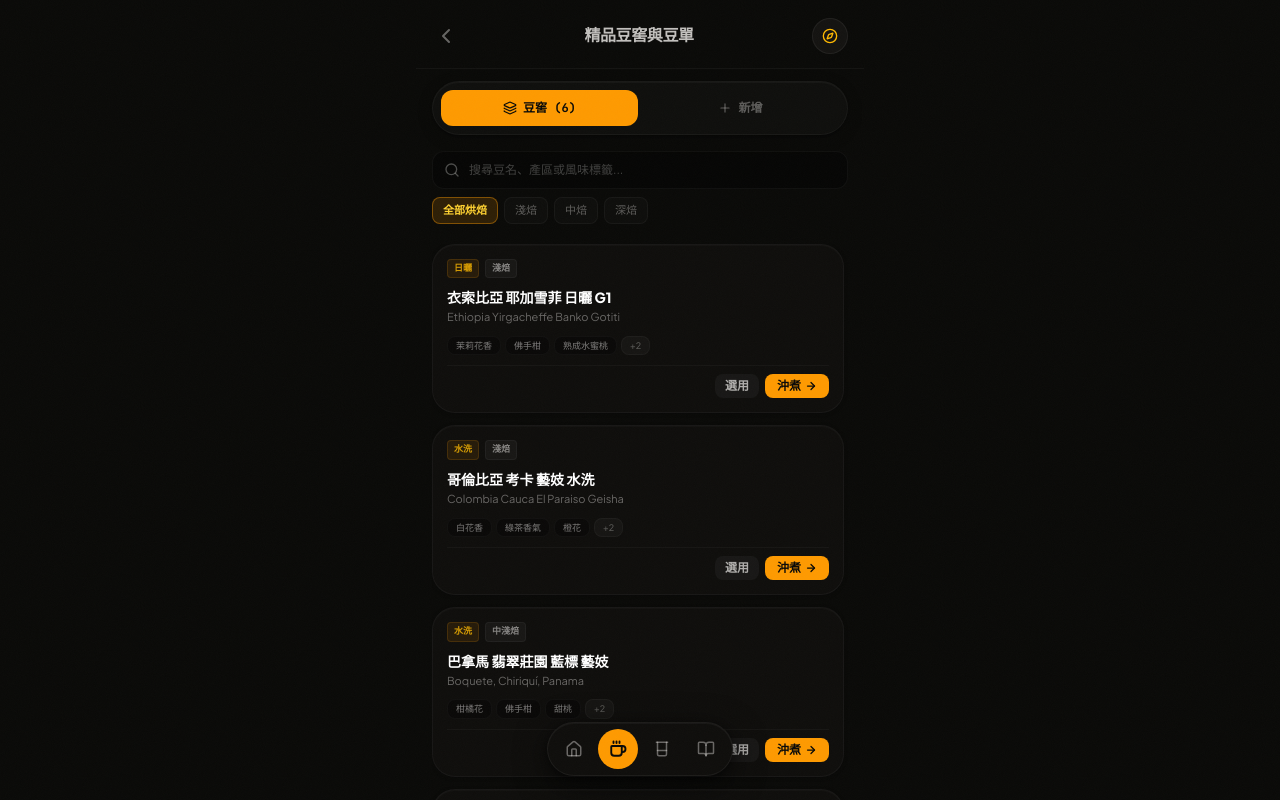
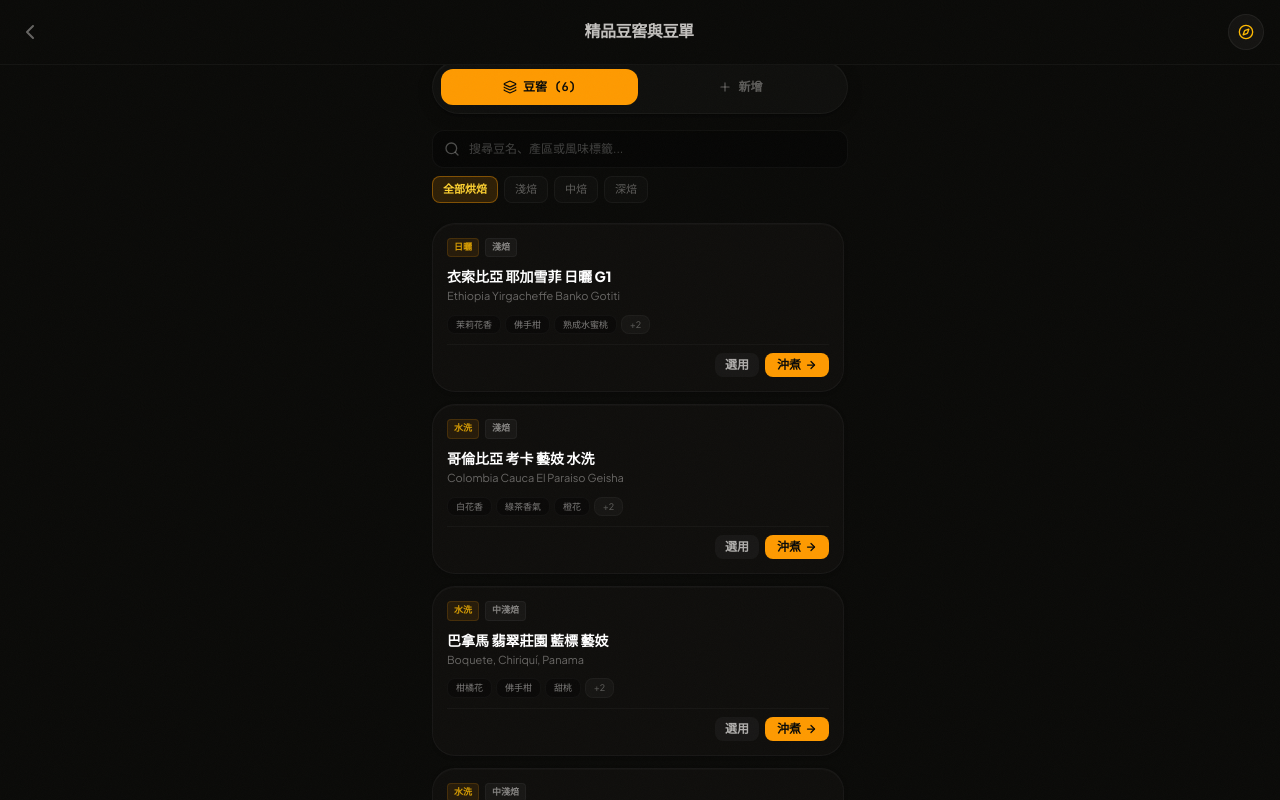
Before and after one commit to scmlewis/pour-over-companion, a React (Vite) app: page / in a window 1280 px wide. Both pictures are taken after a click on the button "豆單管理". Shown: the top 800 px of the page. Built offline with nearby package versions, Linux system fonts and the light colour scheme.

Commit message:
major revamp: fixed headers, no nav, no body padding, safe-area via CSS vars

```diff
--- a/src/App.tsx
+++ b/src/App.tsx
@@ -21,14 +21,6 @@ import { HistoryScreen } from './components/HistoryScreen';
 import { BrewLogDetailModal } from './components/BrewLogDetailModal';
 import { CustomRecipeModal } from './components/CustomRecipeModal';
 import { motion, AnimatePresence } from 'motion/react';
-import { Coffee, BookOpen, Beaker, Home } from 'lucide-react';
-
-const NAV_ITEMS: { view: AppView; icon: typeof Home; label: string }[] = [
-  { view: 'home', icon: Home, label: 'Home' },
-  { view: 'beans', icon: Coffee, label: 'Cellar' },
-  { view: 'lab', icon: Beaker, label: 'Lab' },
-  { view: 'history', icon: BookOpen, label: 'Journal' },
-];
 
 export default function App() {
   const [currentView, setCurrentView] = useState<AppView>('home');
@@ -223,14 +215,11 @@ export default function App() {
     }
   };
 
-  const showNav = !['brew', 'prep', 'finish'].includes(currentView);
-  const activeNav = currentView;
-
   const scrollToTop = () => window.scrollTo({ top: 0, behavior: 'instant' });
 
   return (
     <div className="min-h-[100dvh] bg-[#0a0a08] text-[#f0eeeb] flex flex-col items-center font-sans">
-      <main className="w-full max-w-md mx-auto px-4 pb-28 flex-1 flex flex-col">
+      <main className="w-full max-w-md mx-auto px-4 flex-1 flex flex-col">
         <AnimatePresence mode="wait">
           {currentView === 'home' && (
             <motion.div
@@ -241,6 +230,7 @@ export default function App() {
               transition={{ duration: 0.4, ease: [0.22, 1, 0.36, 1] }}
               onAnimationComplete={scrollToTop}
               className="flex-1 flex flex-col"
+              style={{ paddingTop: 'var(--sat, env(safe-area-inset-top))' }}
             >
               <HomeScreen
                 logs={logs}
@@ -269,6 +259,7 @@ export default function App() {
               transition={{ duration: 0.4, ease: [0.22, 1, 0.36, 1] }}
               onAnimationComplete={scrollToTop}
               className="flex-1 flex flex-col"
+              style={{ paddingTop: 'calc(var(--sat, env(safe-area-inset-top)) + 3.5rem)' }}
             >
               <BaristaLabScreen
                 onBack={() => setCurrentView('home')}
@@ -287,6 +278,7 @@ export default function App() {
               transition={{ duration: 0.4, ease: [0.22, 1, 0.36, 1] }}
               onAnimationComplete={scrollToTop}
               className="flex-1 flex flex-col"
+              style={{ paddingTop: 'calc(var(--sat, env(safe-area-inset-top)) + 3.5rem)' }}
             >
               <BeanCellarScreen
                 activeBean={scannedBean}
@@ -310,6 +302,7 @@ export default function App() {
               transition={{ duration: 0.4, ease: [0.22, 1, 0.36, 1] }}
               onAnimationComplete={scrollToTop}
               className="flex-1 flex flex-col"
+              style={{ paddingTop: 'calc(var(--sat, env(safe-area-inset-top)) + 3.5rem)' }}
             >
               <MethodSelector
                 recipes={allRecipes}
@@ -331,6 +324,7 @@ export default function App() {
               transition={{ duration: 0.4, ease: [0.22, 1, 0.36, 1] }}
               onAnimationComplete={scrollToTop}
               className="flex-1 flex flex-col"
+              style={{ paddingTop: 'calc(var(--sat, env(safe-area-inset-top)) + 3.5rem)' }}
             >
               <RecipeDetailScreen
                 recipe={selectedRecipe}
@@ -351,6 +345,7 @@ export default function App() {
               transition={{ duration: 0.35, ease: [0.22, 1, 0.36, 1] }}
               onAnimationComplete={scrollToTop}
               className="flex-1 flex flex-col"
+              style={{ paddingTop: 'var(--sat, env(safe-area-inset-top))' }}
             >
               <PrepChecklist
                 recipe={{ ...selectedRecipe, temp: brewConfig.temp }}
@@ -374,6 +369,7 @@ export default function App() {
               transition={{ duration: 0.3, ease: [0.22, 1, 0.36, 1] }}
               onAnimationComplete={scrollToTop}
               className="flex-1 flex flex-col"
+              style={{ paddingTop: 'var(--sat, env(safe-area-inset-top))' }}
             >
               <BrewScreen
                 recipe={{ ...selectedRecipe, temp: brewConfig.temp }}
@@ -398,6 +394,7 @@ export default function App() {
               transition={{ duration: 0.5, ease: [0.22, 1, 0.36, 1] }}
               onAnimationComplete={scrollToTop}
               className="flex-1 flex flex-col"
+              style={{ paddingTop: 'var(--sat, env(safe-area-inset-top))' }}
             >
               <FinishScreen
                 recipe={{ ...selectedRecipe, temp: brewConfig.temp }}
@@ -422,6 +419,7 @@ export default function App() {
               transition={{ duration: 0.4, ease: [0.22, 1, 0.36, 1] }}
               onAnimationComplete={scrollToTop}
               className="flex-1 flex flex-col"
+              style={{ paddingTop: 'calc(var(--sat, env(safe-area-inset-top)) + 3.5rem)' }}
             >
               <HistoryScreen
                 logs={logs}
@@ -434,45 +432,6 @@ export default function App() {
           )}
         </AnimatePresence>
       </main>
-
-      {/* Floating Pill Navigation */}
-      {showNav && (
-        <nav className="fixed left-1/2 -translate-x-1/2 z-40" style={{ bottom: 'max(1.5rem, calc(var(--sab, env(safe-area-inset-bottom)) + 1.5rem))' }}>
-          <motion.div
-            initial={{ opacity: 0, y: 20, scale: 0.9 }}
-            animate={{ opacity: 1, y: 0, scale: 1 }}
-            transition={{ duration: 0.5, ease: [0.16, 1, 0.3, 1], delay: 0.2 }}
-            className="flex items-center gap-1 p-1.5 rounded-full bg-[#0f0e0c] border border-white/[0.06] shadow-[0_8px_32px_rgba(0,0,0,0.6),0_2px_8px_rgba(0,0,0,0.4),inset_0_1px_0_rgba(255,255,255,0.04)]"
-          >
-            {NAV_ITEMS.map((item) => {
-              const Icon = item.icon;
-              const isActive = activeNav === item.view;
-              return (
-                <button
-                  key={item.view}
-                  onClick={() => setCurrentView(item.view)}
-                  className={`relative flex items-center justify-center rounded-full transition-all duration-500 ${
-                    isActive
-                      ? 'w-10 h-10 bg-amber-500 text-[#0a0a08]'
-                      : 'w-10 h-10 text-[#f0eeeb]/40 hover:text-[#f0eeeb]/70 hover:bg-white/[0.04]'
-                  }`}
-                  style={{ transitionTimingFunction: 'var(--ease-spring)' }}
-                  title={item.label}
-                >
-                  <Icon className="w-4.5 h-4.5" strokeWidth={isActive ? 2.5 : 2} />
-                  {isActive && (
-                    <motion.div
-                      layoutId="nav-active"
-                      className="absolute inset-0 rounded-full bg-amber-500 -z-10"
-                      transition={{ type: 'spring', stiffness: 500, damping: 35 }}
-                    />
-                  )}
-                </button>
-              );
-            })}
-          </motion.div>
-        </nav>
-      )}
 
       {/* Modals */}
       {editingLog && (
--- a/src/components/BrewScreen.tsx
+++ b/src/components/BrewScreen.tsx
@@ -250,10 +250,10 @@ export const BrewScreen: React.FC<BrewScreenProps> = ({
       className="w-full h-full flex flex-col pb-3 pt-0 select-none font-sans text-[#f0eeeb] relative overflow-hidden"
     >
       {/* Scrollable content area */}
-      <div className="flex-1 overflow-y-auto overflow-x-hidden -mx-4 px-4 pb-2 space-y-2">
+      <div className="flex-1 overflow-y-auto overflow-x-hidden -mx-4 px-4 pb-2 space-y-2" style={{ paddingTop: 'calc(var(--sat, env(safe-area-inset-top)) + 2.5rem)', paddingBottom: 'var(--sab, env(safe-area-inset-bottom))' }}>
 
-        {/* Sticky Top Header */}
-        <motion.div variants={headerVariants} className="sticky top-0 z-30 bg-[#0a0a08] py-2 mb-1 -mx-4 px-4 border-b border-white/[0.04] flex items-center justify-between sticky-header-ios">
+        {/* Fixed Top Header */}
+        <motion.div variants={headerVariants} className="fixed top-0 left-0 right-0 z-30 bg-[#0a0a08] py-2 px-4 border-b border-white/[0.04] flex items-center justify-between" style={{ top: 'var(--sat, env(safe-area-inset-top))' }}>
           <button
             onClick={onCancelBrew}
             className="w-10 h-10 -ml-1.5 rounded-full flex items-center justify-center text-[#f0eeeb]/40 hover:text-white hover:bg-white/5 active:scale-90 transition-all duration-500"
--- a/src/components/FinishScreen.tsx
+++ b/src/components/FinishScreen.tsx
@@ -56,7 +56,7 @@ export const FinishScreen: React.FC<FinishScreenProps> = ({
   };
 
   return (
-    <div className="w-full flex-1 flex flex-col justify-between pb-6 pt-1 select-none space-y-5 font-sans text-[#f0eeeb]">
+    <div className="w-full flex-1 flex flex-col justify-between pb-6 pt-1 select-none space-y-5 font-sans text-[#f0eeeb]" style={{ paddingBottom: 'calc(var(--sab, env(safe-area-inset-bottom)) + 1.5rem)' }}>
       <div>
         {/* Header */}
         <div className="text-center py-4">
--- a/src/components/PrepChecklist.tsx
+++ b/src/components/PrepChecklist.tsx
@@ -54,7 +54,7 @@ export const PrepChecklist: React.FC<PrepChecklistProps> = ({
   const isAllChecked = checkedCount === checklistItems.length;
 
   return (
-    <div className="w-full flex-1 flex flex-col justify-between pb-6 pt-1 select-none space-y-5 font-sans text-[#f0eeeb]">
+    <div className="w-full flex-1 flex flex-col justify-between pb-6 pt-1 select-none space-y-5 font-sans text-[#f0eeeb]" style={{ paddingBottom: 'calc(var(--sab, env(safe-area-inset-bottom)) + 1.5rem)' }}>
       <div>
         {/* Header */}
         <div className="flex items-center justify-between py-1 mb-4">
--- a/src/components/ScreenHeader.tsx
+++ b/src/components/ScreenHeader.tsx
@@ -12,7 +12,7 @@ export const ScreenHeader: React.FC<ScreenHeaderProps> = ({
 }) => {
   return (
     <div
-      className="sticky top-0 z-30 bg-[#0a0a08] py-3 mb-3 -mx-4 px-4 border-b border-white/[0.04] flex items-center justify-between sticky-header-ios"
+      className="fixed top-0 left-0 right-0 z-30 bg-[#0a0a08] py-3 px-4 border-b border-white/[0.04] flex items-center justify-between"
       style={{ top: 'var(--sat, env(safe-area-inset-top))' }}
     >
       {onBack ? (
--- a/src/index.css
+++ b/src/index.css
@@ -1,6 +1,9 @@
 @import "tailwindcss";
 
 @theme {
+  --sat: 0px;
+  --sab: 0px;
+
   --font-sans: 'Plus Jakarta Sans', 'Space Grotesk', system-ui, sans-serif;
   --font-display: 'Space Grotesk', 'Plus Jakarta Sans', system-ui, sans-serif;
   --font-mono: 'JetBrains Mono', ui-monospace, monospace;
@@ -37,10 +40,6 @@
     -webkit-font-smoothing: antialiased;
     -moz-osx-font-smoothing: grayscale;
     overflow-x: hidden;
-    padding-top: var(--sat, env(safe-area-inset-top));
-    padding-bottom: var(--sab, env(safe-area-inset-bottom));
-    padding-left: env(safe-area-inset-left);
-    padding-right: env(safe-area-inset-right);
   }
 
   /* Selection color */
--- a/src/main.tsx
+++ b/src/main.tsx
@@ -8,10 +8,8 @@ function applySafeAreaInsets() {
   const isIOS = /iPad|iPhone|iPod/.test(ua) ||
     navigator.platform === 'iPhone' ||
     (navigator.platform === 'MacIntel' && (navigator as any).maxTouchPoints > 1);
-  const isStandalone = window.navigator.standalone === true ||
-    window.matchMedia('(display-mode: standalone)').matches;
 
-  if (isIOS || isStandalone) {
+  if (isIOS) {
     document.documentElement.style.setProperty('--sat', '59px');
     document.documentElement.style.setProperty('--sab', '34px');
   }
```
